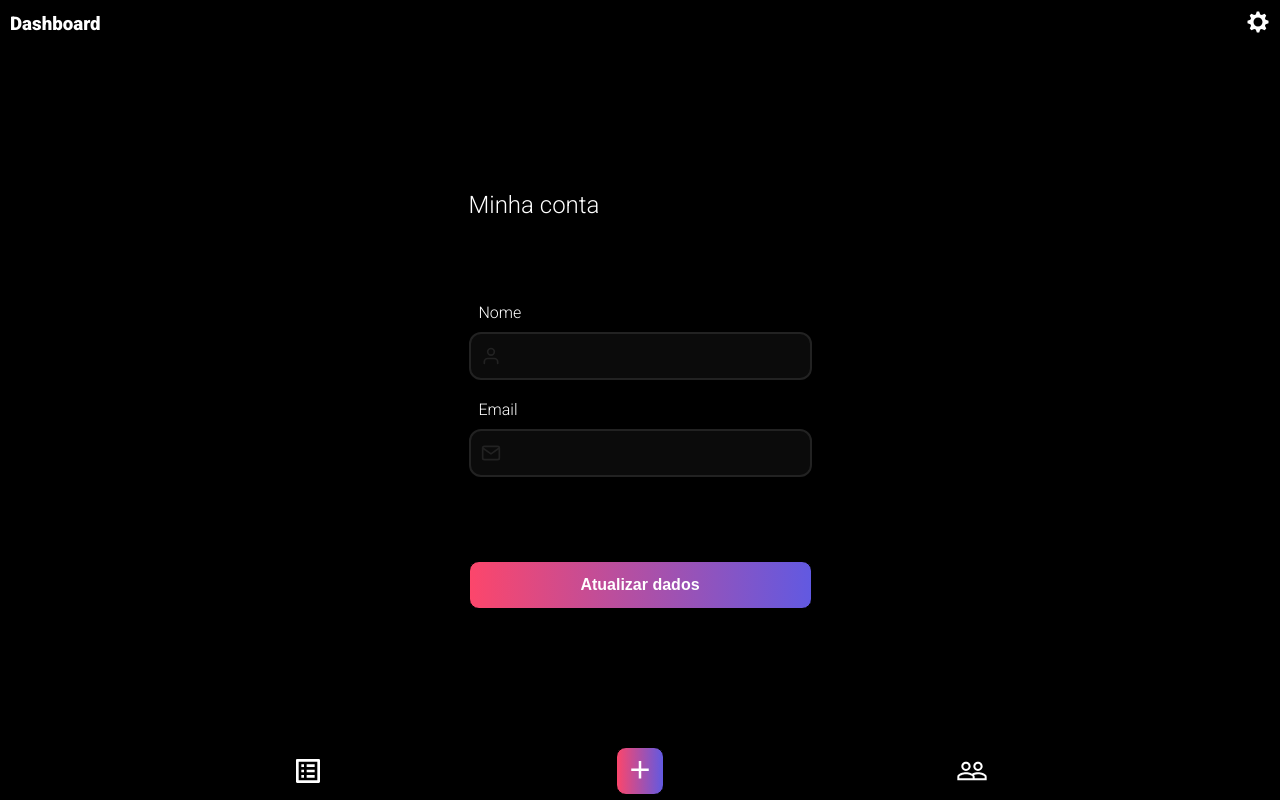
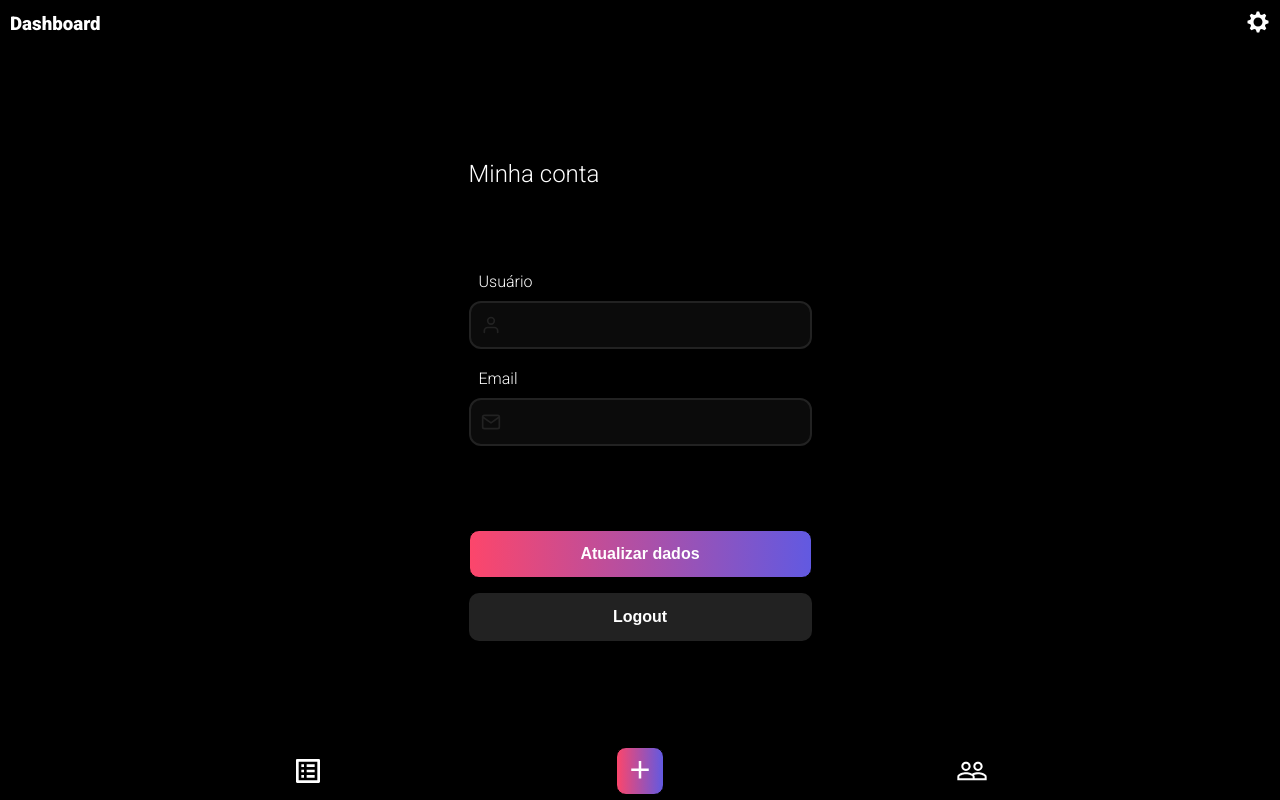
Before and after one commit to gustavohaas/gestaogegabitos-grupo1, a React (Create React App) app: page /profile in a window 1280 px wide. Built offline with nearby package versions, Linux system fonts and the light colour scheme; a web font is replaced by a local one.

Commit message:
feat: logout button added to the EditProfile page. Created a new component named GrayButton.

```diff
--- a/src/components/Button/style.js
+++ b/src/components/Button/style.js
@@ -1,7 +1,12 @@
 import styled from "styled-components";
 
 export const Btn = styled.button`
-  background: linear-gradient(90deg, #fc466b 0%,#5c5ae5 103.5%,rgba(63, 94, 251, 0) 104.96%);
+  background: linear-gradient(
+    90deg,
+    #fc466b 0%,
+    #5c5ae5 103.5%,
+    rgba(63, 94, 251, 0) 104.96%
+  );
   border: 1px solid #000000;
   box-sizing: border-box;
   filter: drop-shadow(0px 4px 4px rgba(0, 0, 0, 0.25));
@@ -9,4 +14,5 @@ export const Btn = styled.button`
   color: var(--white);
   width: 343px;
   height: 48px;
+  cursor: pointer;
 `;
--- /dev/null
+++ b/src/components/GrayButton/index.jsx
@@ -0,0 +1,7 @@
+import { Button } from "./styles";
+
+const GrayButton = ({ children, ...rest }) => {
+  return <Button {...rest}>{children}</Button>;
+};
+
+export default GrayButton;
--- /dev/null
+++ b/src/components/GrayButton/styles.js
@@ -0,0 +1,13 @@
+import styled from "styled-components";
+
+export const Button = styled.button`
+  background: var(--darkgrey);
+  border: none;
+  box-sizing: border-box;
+  border-radius: 10px;
+  color: var(--white);
+  width: 343px;
+  height: 48px;
+  cursor: pointer;
+  font-weight: bold;
+`;
--- a/src/components/Header/index.jsx
+++ b/src/components/Header/index.jsx
@@ -7,11 +7,8 @@ const Header = () => {
   const history = useHistory();
 
   const navigateToEditProfile = () => {
-    console.log("oi");
     history.push("/profile");
   };
-
-  console.log("olá");
 
   return (
     <StyledHeader>
--- a/src/pages/EditProfile/index.jsx
+++ b/src/pages/EditProfile/index.jsx
@@ -2,6 +2,7 @@ import Header from "../../components/Header";
 import { Container } from "./styles";
 import Input from "../../components/Input";
 import Button from "../../components/Button";
+import GrayButton from "../../components/GrayButton";
 import Menu from "../../components/Menu";
 import { FiMail, FiUser } from "react-icons/fi";
 import { toast } from "react-toastify";
@@ -9,6 +10,8 @@ import { toast } from "react-toastify";
 import { useForm } from "react-hook-form";
 import * as yup from "yup";
 import { yupResolver } from "@hookform/resolvers/yup";
+
+import { useHistory } from "react-router-dom";
 
 import { useContext } from "react";
 import { SignInContext } from "../../providers/SignIn";
@@ -31,14 +34,24 @@ const EditProfile = () => {
   } = useForm({ resolver: yupResolver(schema) });
 
   const { userId } = useContext(SignInContext);
-  console.log(userId);
   const token = JSON.parse(localStorage.getItem("@Habitactics:token")) || [];
-  console.log(token);
 
   const updateUserData = (data) => {
     console.log(data);
     api.patch(`/users/${userId}/`);
   };
+
+  const history = useHistory();
+
+  const userLogout = () => {
+    localStorage.removeItem("@Habitactics:token");
+    history.push("/");
+    toast.success("Usuário deslogado com sucesso!");
+  };
+
+  // const id = () => {
+  //   console.log(userId)
+  // }
 
   return (
     <>
@@ -49,7 +62,7 @@ const EditProfile = () => {
         </div>
         <form onSubmit={handleSubmit(updateUserData)}>
           <label for="name">
-            Nome <span>{errors.name?.message}</span>
+            Usuário <span>{errors.name?.message}</span>
           </label>
           <Input icon={FiUser} name="name" register={register} />
           <label for="email">
@@ -58,6 +71,8 @@ const EditProfile = () => {
           <Input icon={FiMail} name="email" register={register} />
           <Button type="submit">Atualizar dados</Button>
         </form>
+        <GrayButton onClick={userLogout}>Logout</GrayButton>
+        {/* <GrayButton onClick={id}>Show ID</GrayButton> */}
       </Container>
       <Menu />
     </>
--- a/src/pages/EditProfile/styles.js
+++ b/src/pages/EditProfile/styles.js
@@ -38,6 +38,10 @@ export const Container = styled.div`
     }
   }
 
+  button {
+    margin-top: 15px;
+  }
+
   svg {
     color: var(--darkgrey);
     /* margin-left: 5px; */
```
